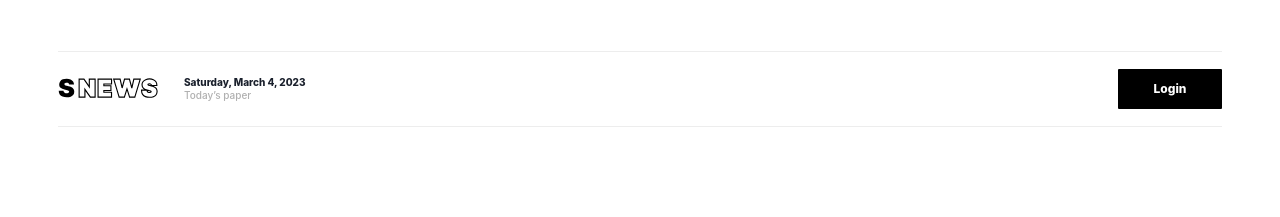
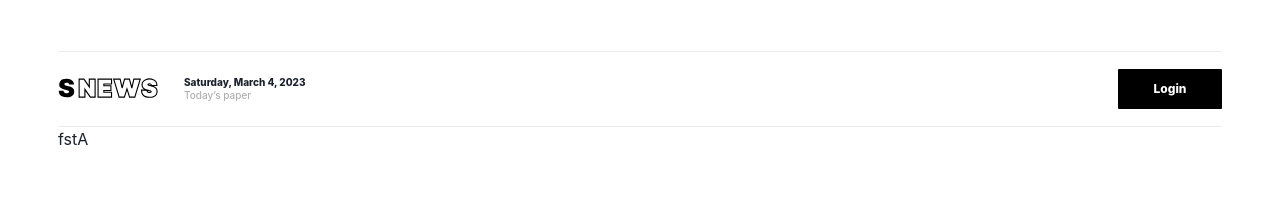
Before and after one commit to 1hoodlab/read-to-earn-frontend, a Next.js app: page / in a window 1280 px wide. Shown: the top 217 px of the page. Built offline with nearby package versions, Linux system fonts and the light colour scheme.

Commit message:
Commit to homepage

```diff
--- /dev/null
+++ b/src/components/fstA/index.tsx
@@ -0,0 +1,7 @@
+import React from 'react'
+
+export default function fstA() {
+    return (
+        <div>fstA</div>
+    )
+}
--- a/src/pages/index.tsx
+++ b/src/pages/index.tsx
@@ -1,11 +1,13 @@
 import styles from "@/styles/Home.module.scss";
 import Header from "@/components/header";
+import FstA from "@/components/fstA";
 import { NextSeo } from "next-seo";
 
 export default function Home() {
   return (
     <main className={styles.main}>
       <Header />
+      <FstA />
     </main>
   );
 }
```
Also changed, not shown: 2 other files (tests, documents, lock files or other folders).
